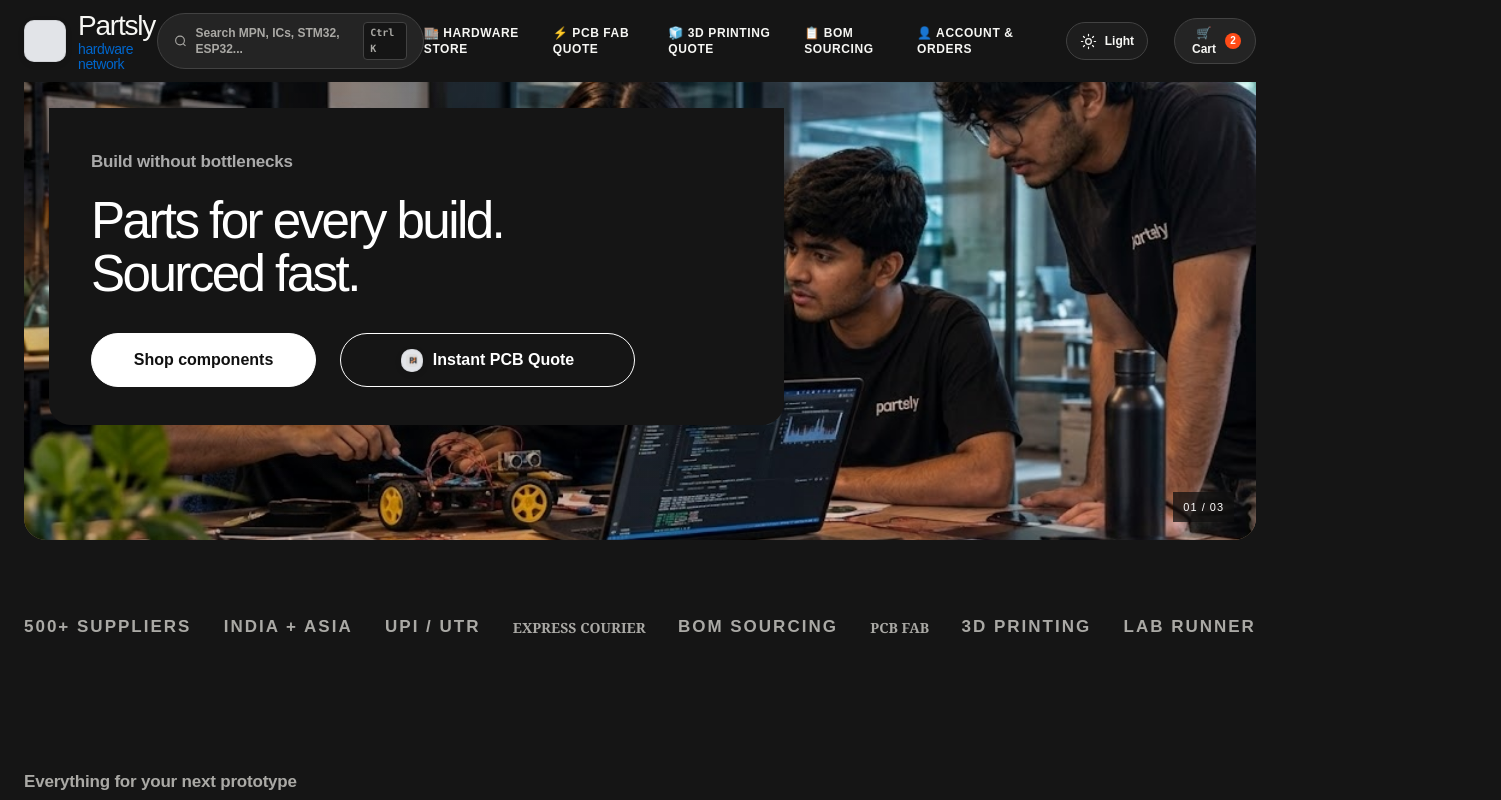
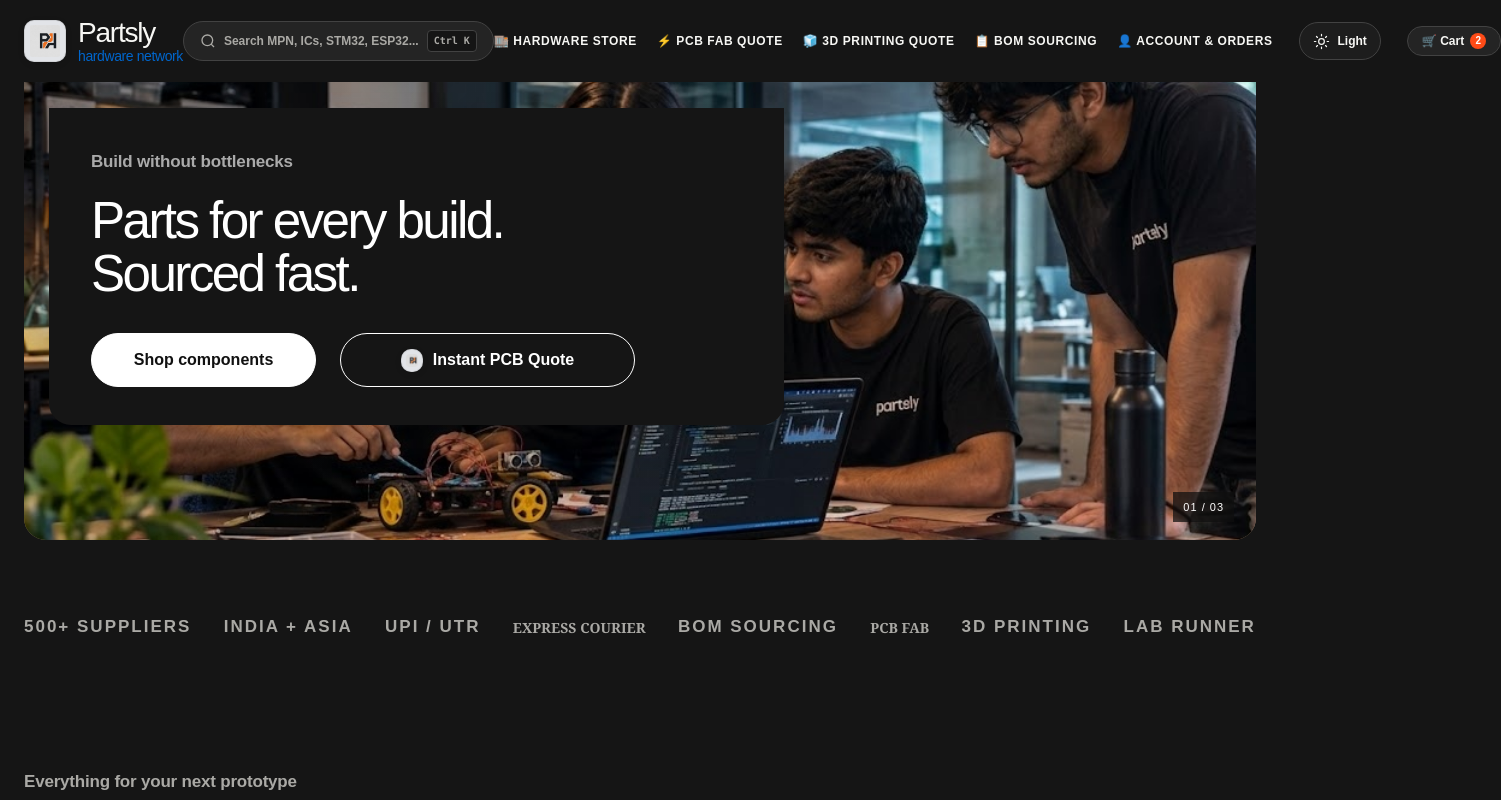
Before and after one commit to ganenakarthik/techbox, a Next.js app: page / in a window 1280 px wide. Shown: the top 800 px of the page, 1501 px wide, since content can reach past the window. Built offline with nearby package versions, Linux system fonts and the light colour scheme.

Commit message:
Fix logo image embedding and prevent navbar text overflow wrapping

```diff
--- a/src/components/layout/Navbar.tsx
+++ b/src/components/layout/Navbar.tsx
@@ -10,7 +10,7 @@
 function Mark() {
   return (
     <span className="brand-mark" aria-hidden="true">
-      <span />
+      <img src="/logo.png" alt="Partsly" className="h-full w-full object-contain rounded-md" />
     </span>
   );
 }
@@ -35,7 +35,7 @@
   return (
     <>
       <header className="topbar">
-        <Link href="/" className="logo">
+        <Link href="/" className="logo shrink-0">
           <Mark />
           <span className="logo-copy">
             <strong>Partsly</strong>
@@ -46,7 +46,7 @@
         {/* Global Search Palette trigger button */}
         <div
           onClick={() => setIsSearchOpen(true)}
-          className="cursor-pointer hidden md:flex items-center gap-2 rounded-full border border-[var(--line)] bg-[var(--surface-2)] px-4 py-2 text-xs font-semibold text-[var(--muted)] hover:border-[var(--text)] hover:text-[var(--text)] transition-all"
+          className="cursor-pointer hidden xl:flex items-center gap-2 rounded-full border border-[var(--line)] bg-[var(--surface-2)] px-4 py-2 text-xs font-semibold text-[var(--muted)] hover:border-[var(--text)] hover:text-[var(--text)] transition-all shrink-0"
         >
           <svg className="w-4 h-4 fill-none stroke-current stroke-2" viewBox="0 0 24 24">
             <circle cx="11" cy="11" r="8" />
@@ -60,14 +60,14 @@
 
         <div className="header-actions">
           {/* Multi-page Nav Links */}
-          <div className="hidden lg:flex items-center gap-4 text-xs font-bold uppercase tracking-wider">
+          <div className="hidden lg:flex items-center gap-5 text-xs font-bold uppercase tracking-wider whitespace-nowrap">
             {navLinks.map((link) => {
               const isActive = pathname === link.href || (link.href !== "/" && pathname.startsWith(link.href));
               return (
                 <Link
                   key={link.href}
                   href={link.href}
-                  className={`transition-colors ${
+                  className={`transition-colors whitespace-nowrap ${
                     isActive ? "text-[var(--accent)] font-extrabold underline underline-offset-4" : "text-[var(--text)] hover:text-[var(--accent)]"
                   }`}
                 >
@@ -79,7 +79,7 @@
 
           {/* Theme Switcher Toggle */}
           <button
-            className="theme-toggle"
+            className="theme-toggle shrink-0"
             onClick={toggleTheme}
             aria-label={`Switch to ${theme === "dark" ? "light" : "dark"} theme`}
             title={`Switch to ${theme === "dark" ? "light" : "dark"} theme`}
@@ -100,7 +100,7 @@
           {/* Cart Button */}
           <button
             onClick={() => setIsCartOpen(true)}
-            className="relative inline-flex items-center gap-1.5 rounded-full border border-[var(--line)] bg-[var(--surface-2)] px-3.5 py-1.5 text-xs font-bold text-[var(--text)] hover:border-[var(--text)]"
+            className="relative shrink-0 inline-flex items-center gap-1.5 rounded-full border border-[var(--line)] bg-[var(--surface-2)] px-3.5 py-1.5 text-xs font-bold text-[var(--text)] hover:border-[var(--text)]"
           >
             🛒 Cart
             {totalItems > 0 && (
@@ -112,15 +112,15 @@
         </div>
       </header>
 
-      {/* Mobile Sub-Navigation Bar */}
-      <div className="flex lg:hidden overflow-x-auto gap-2 border-b border-[var(--line)] pb-2 mb-4 px-4 text-xs font-bold uppercase tracking-wider">
+      {/* Mobile / Tablet Sub-Navigation Bar */}
+      <div className="flex lg:hidden overflow-x-auto gap-2 border-b border-[var(--line)] pb-2 mb-4 px-4 text-xs font-bold uppercase tracking-wider scrollbar-none">
         {navLinks.map((link) => {
           const isActive = pathname === link.href || (link.href !== "/" && pathname.startsWith(link.href));
           return (
             <Link
               key={link.href}
               href={link.href}
-              className={`shrink-0 rounded-lg px-3 py-1.5 transition-colors ${
+              className={`shrink-0 rounded-lg px-3 py-1.5 whitespace-nowrap transition-colors ${
                 isActive ? "bg-[var(--accent)] text-white font-bold" : "bg-[var(--surface-2)] text-[var(--text)]"
               }`}
             >
```
